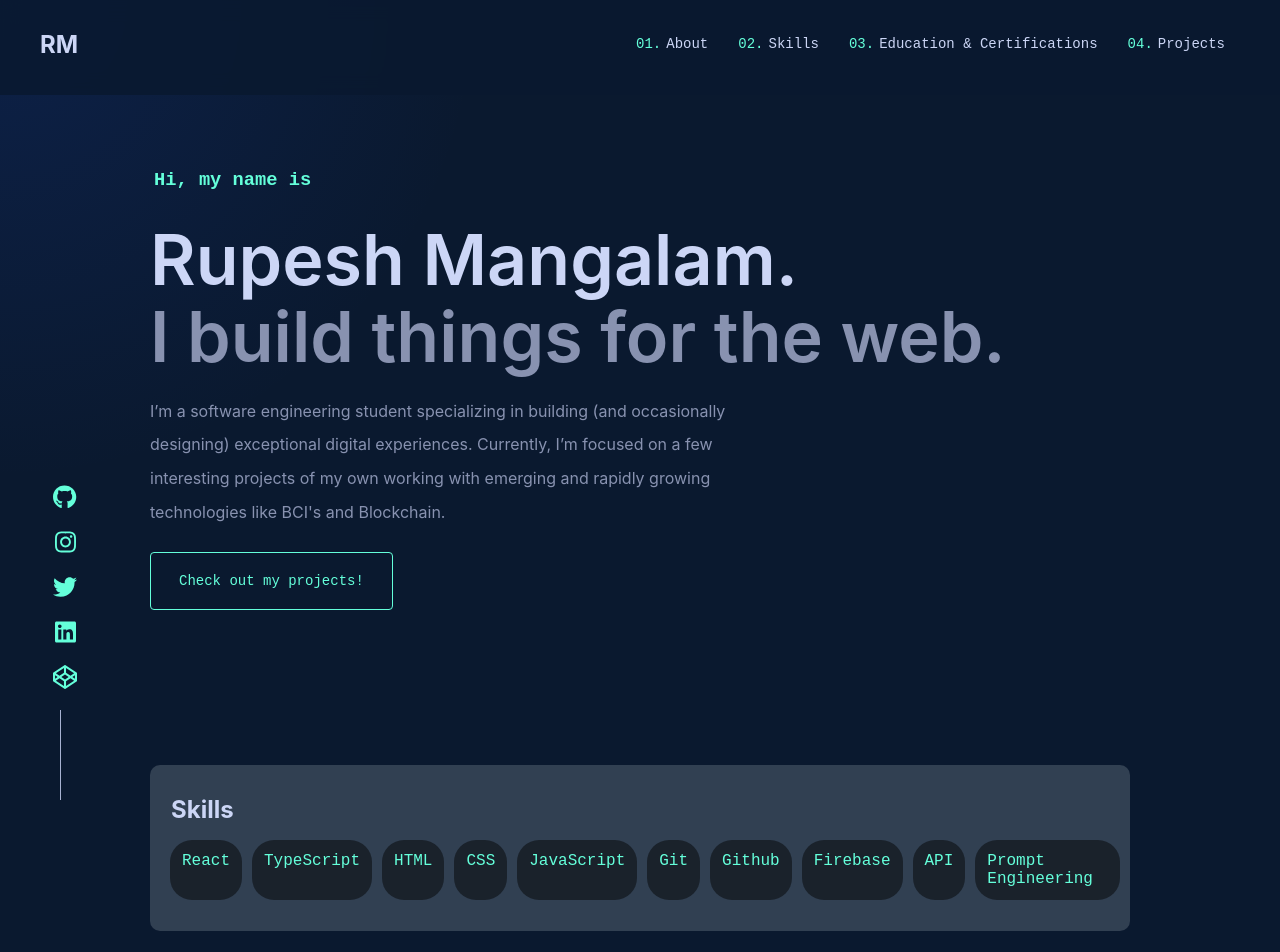
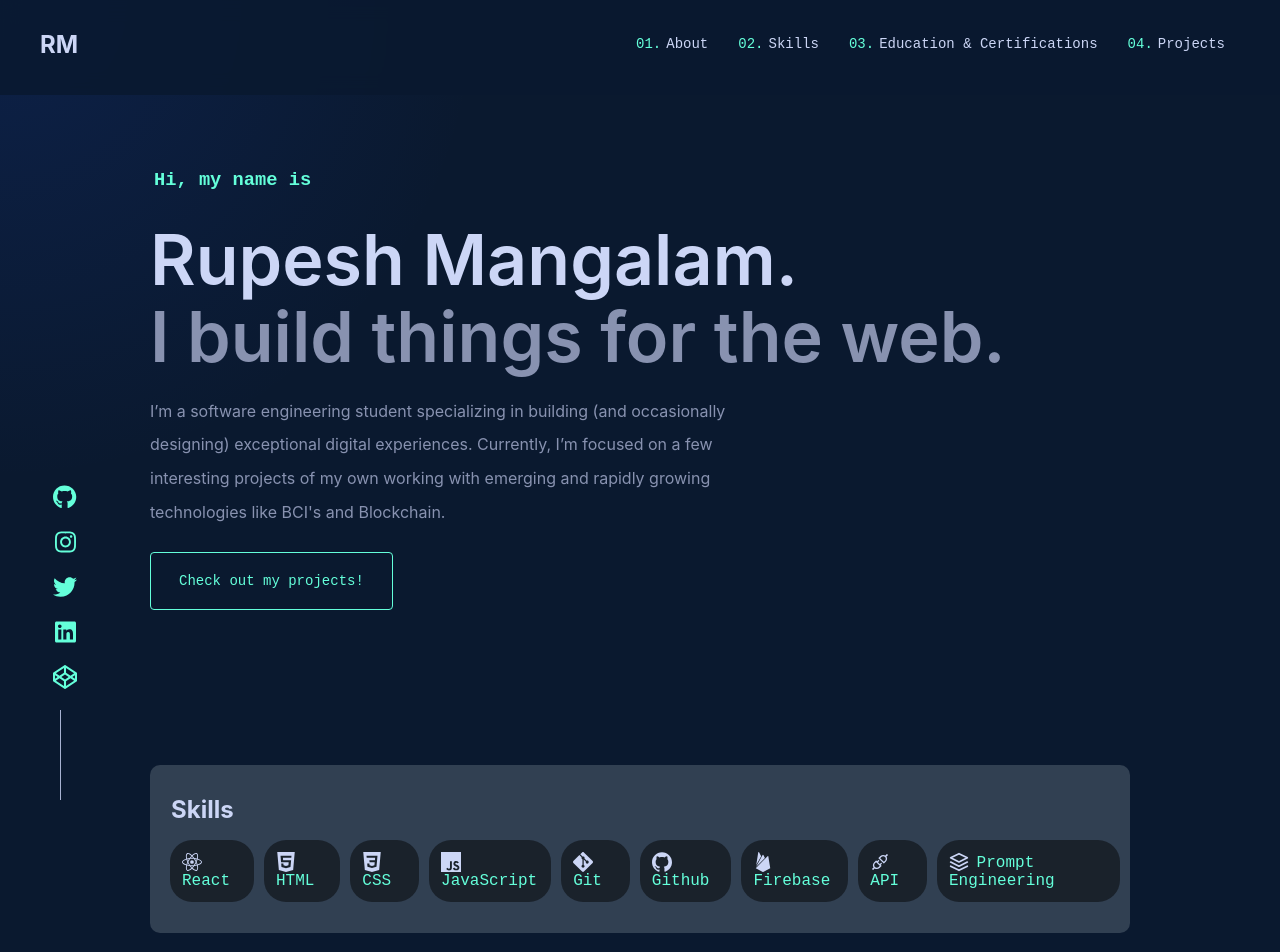
Before and after one commit to RupeshMangalam21/rupeshmangalamportfolio, a React (Create React App) app in the folder resume-portfolio/: page / in a window 1280 px wide. Shown: the top 952 px of the page. Built offline with nearby package versions, Linux system fonts and the light colour scheme.

Commit message:
added icons in skills component(needs problem-fix)

```diff
--- a/resume-portfolio/src/Components/SkillsSection.tsx
+++ b/resume-portfolio/src/Components/SkillsSection.tsx
@@ -1,21 +1,23 @@
 import React from 'react';
 import '../Styles/SkillsSection.css';
+import { SiReact, SiHtml5, SiCss3, SiJavascript, SiGit, SiGithub, SiFirebase } from 'react-icons/si';
+import { AiOutlineApi } from 'react-icons/ai';
+import { FiLayers } from 'react-icons/fi';
 
 const SkillsSection: React.FC = () => {
   return (
     <div className='skill'>
       <h2>Skills</h2>
       <ul>
-        <li>React</li>
-        <li>TypeScript</li>
-        <li>HTML</li>
-        <li>CSS</li>
-        <li>JavaScript</li>
-        <li>Git</li>
-        <li>Github</li>
-        <li>Firebase</li>
-        <li>API</li>
-        <li>Prompt Engineering</li>
+        <li><SiReact className="skill-icon" /> React</li>
+        <li><SiHtml5 className="skill-icon" /> HTML</li>
+        <li><SiCss3 className="skill-icon" /> CSS</li>
+        <li><SiJavascript className="skill-icon" /> JavaScript</li>
+        <li><SiGit className="skill-icon" /> Git</li>
+        <li><SiGithub className="skill-icon" /> Github</li>
+        <li><SiFirebase className="skill-icon" /> Firebase</li>
+        <li><AiOutlineApi className="skill-icon" /> API</li>
+        <li><FiLayers className="skill-icon" /> Prompt Engineering</li>
       </ul>
     </div>
   );
--- a/resume-portfolio/src/Styles/SkillsSection.css
+++ b/resume-portfolio/src/Styles/SkillsSection.css
@@ -8,6 +8,14 @@
   color: #ccd6f6;
   margin-top: 11rem;
 }
+
+.skill-icon {
+  font-size: 20px;
+  margin-right: -2px;
+  margin-bottom: -5px;
+  color: #ccd6f6;
+}
+
 
 h2 {
     font-size: 24px;
```
